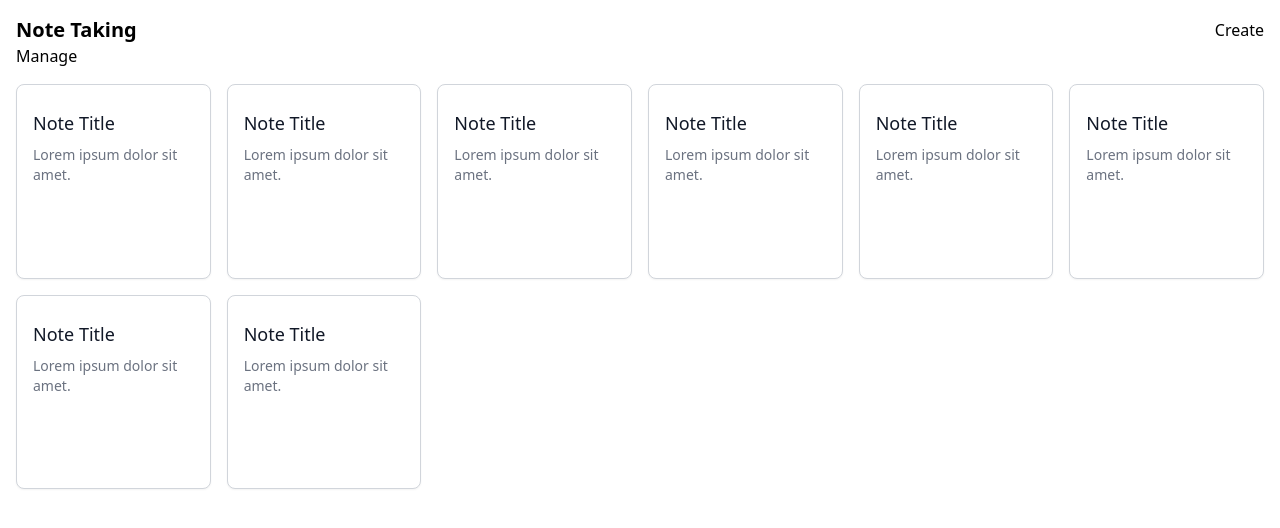
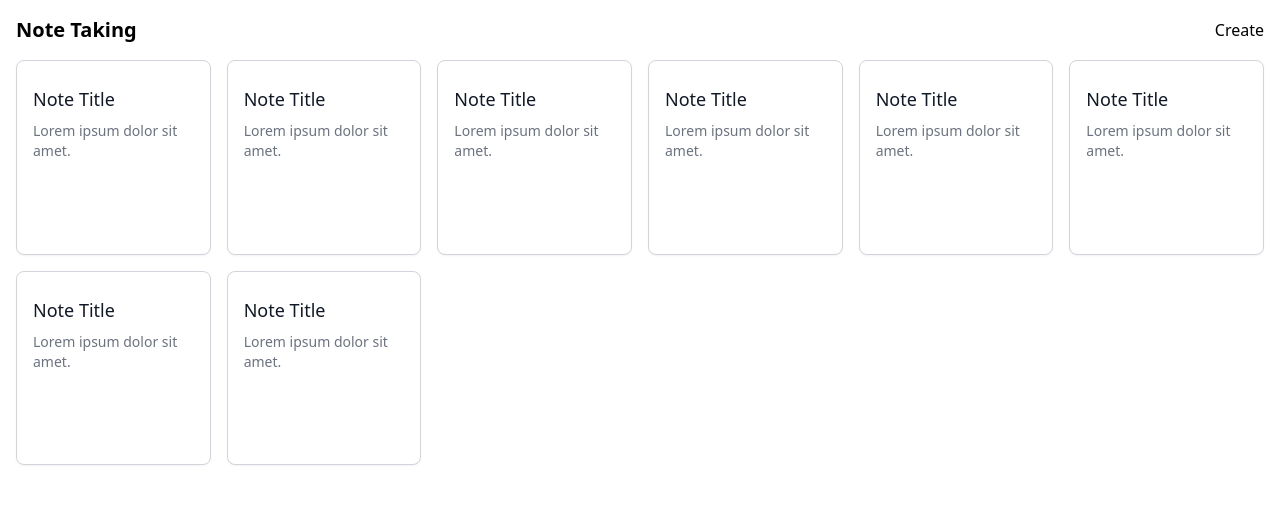
Before and after one commit to SaeromB/note-taking-app, a Next.js app: page / in a window 1280 px wide. Shown: the top 528 px of the page. Built offline with nearby package versions, Linux system fonts and the light colour scheme.

Commit message:
Added state in Card

```diff
--- a/pages/index.tsx
+++ b/pages/index.tsx
@@ -18,14 +18,9 @@ const Home = () => {
         <div className="flex justify-between">
           <h1 className="font-semibold	leading-7	text-xl">Note Taking</h1>
           <button onClick={() => setShow(true)}>Create</button>
-          {/* <CreateNoteModal show={show} setShow={setShow}>
-            This is inside the modal!
-          </CreateNoteModal> */}
-          {/* <button onClick={() => setShow(true)}>Create</button>
-          <CreateNoteModal>Hello</CreateNoteModal> */}
         </div>
-        <button onClick={() => setManage(true)}>Manage</button>
-        <ManageNote manage={manage} setManage={setManage} />
+        {/* <button onClick={() => setManage(true)}>Manage</button>
+        <ManageNote manage={manage} setManage={setManage} /> */}
         <div className="grid grid-cols-2 mt-4 gap-4 sm:grid-cols-3 md:grid-cols-4 xl:grid-cols-6">
           <Card />
           <Card />
--- a/src/components/card/index.tsx
+++ b/src/components/card/index.tsx
@@ -1,8 +1,12 @@
-import React from 'react'
+import React, { useState } from 'react'
+import ManageNote from '../manage-note'
 
 const Card = () => {
+  const [manage, setManage] = useState(false)
+
   return (
-    <div className="aspect-w-1 aspect-h-1 text-left">
+    <>
+      <div onClick={() => setManage(true)} className="aspect-w-1 aspect-h-1 text-left">
         <button className="border border-gray-300 border-opacity-100 bg-white rounded-lg shadow-sm p-4">
           <div className="mt-2 h-full text-left">
             <div>
@@ -18,6 +22,9 @@ const Card = () => {
           </div>
         </button>
       </div>
+
+      <ManageNote manage={manage} setManage={setManage} />
+    </>
   )
 }
 
```
Lines whose indentation alone changed are shown as unchanged.
